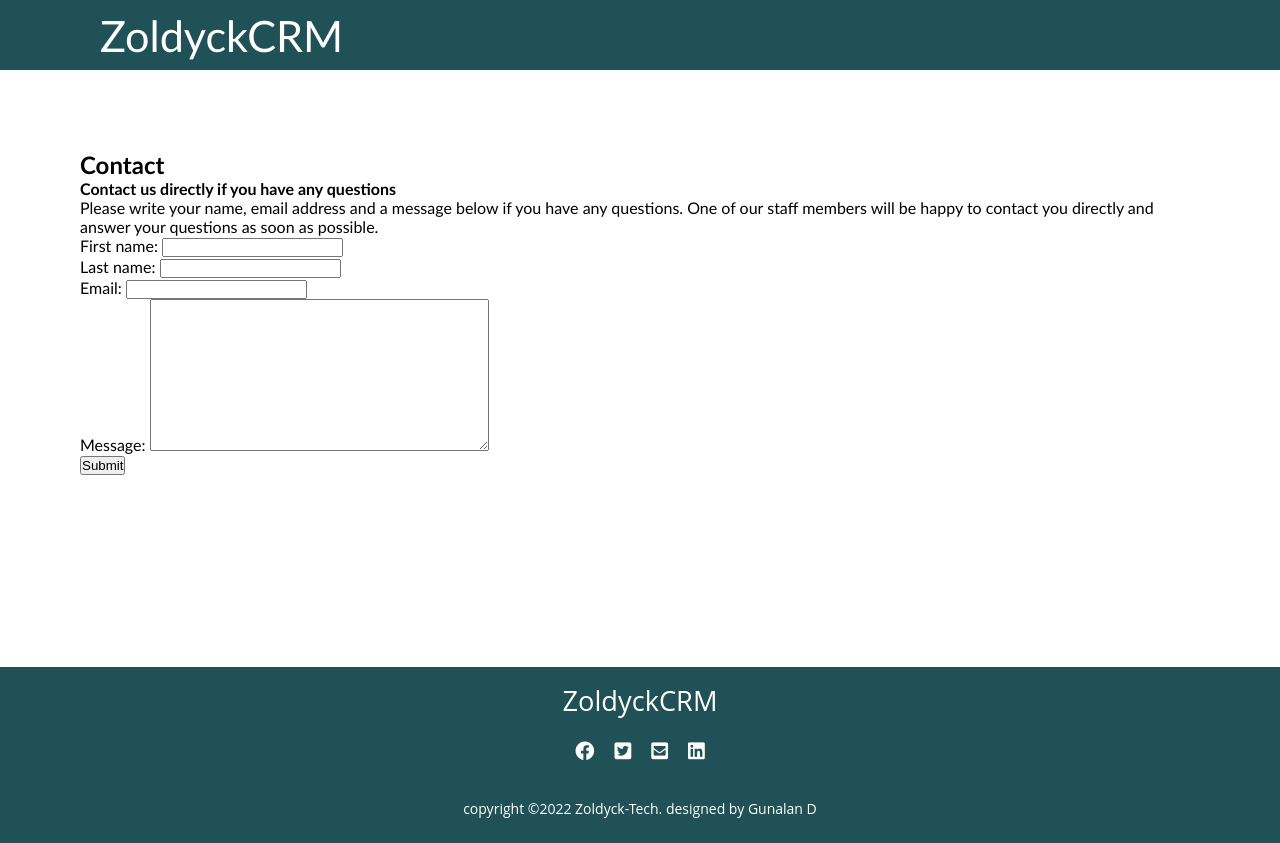
After one commit to GunalanD95/django-crm, a Django app: page /contact/ in a window 1280 px wide. The commit adds this page. Run offline with Django 4.2, Linux system fonts and the light colour scheme; some libraries are stand-ins or nearby versions.

Commit message:
added contact us form with send mail option

```diff
--- a/accounts/templates/accounts/layout.html
+++ b/accounts/templates/accounts/layout.html
@@ -22,6 +22,7 @@
               <li><a  href="{% url 'products' %}">PRODUCTS</a></li>
               <li><a  href="{% url 'customers' %}">CUSTOMERS</a></li>
               <li><a  href="{% url 'orders' %}">ORDERS</a></li>
+              <li><a  href="{% url 'contact' %}">CONTACT US</a></li>
               {% if request.user.is_authenticated %}
               <li><a  href="{% url 'logout' %}">LOGOUT</a></li>
               {% else %}
--- a/crm/urls.py
+++ b/crm/urls.py
@@ -31,7 +31,7 @@ from django.views.static import serve
 urlpatterns = [
     path('admin/', admin.site.urls),
     path('', include("accounts.urls")),
-    path('login/', include("users.urls")),
+    path('', include("users.urls")),
 
     re_path(r'^media/(?P<path>.*)$', serve,{'document_root':settings.MEDIA_ROOT}),
     re_path(r'^static/(?P<path>.*)$', serve,{'document_root': settings.STATIC_ROOT}),
--- a/users/forms.py
+++ b/users/forms.py
@@ -16,3 +16,9 @@ class NewUserForm(UserCreationForm):
         if commit:
             user.save()
         return user
+
+class ContactForm(forms.Form):
+    first_name = forms.CharField(max_length=100, required=True)
+    last_name = forms.CharField(max_length=100, required=True)
+    email = forms.EmailField(required=True)
+    message = forms.CharField(widget=forms.Textarea, required=True)
--- /dev/null
+++ b/users/templates/users/contact.html
@@ -0,0 +1,23 @@
+{% extends 'accounts/layout.html'%}
+
+
+{% block content %}
+
+
+<div style="margin:80px">
+    <h1>Contact</h1>
+    <h4>Contact us directly if you have any questions</h4>
+    <p>
+        Please write your name, email address and a message below if you have any questions.
+        One of our staff members will be happy to contact you directly and answer your questions as soon as possible.
+    </p>
+    <form method="POST" enctype='multipart/form-data'>
+    {% csrf_token %}
+        {{form.as_p}}
+        <button type="submit">Submit</button>
+    </form>
+</div>
+
+
+
+{% endblock %}
--- a/users/templates/users/login.html
+++ b/users/templates/users/login.html
@@ -31,11 +31,14 @@
               <li><a  href="{% url 'products' %}">PRODUCTS</a></li>
               <li><a  href="{% url 'customers' %}">CUSTOMERS</a></li>
               <li><a  href="{% url 'orders' %}">ORDERS</a></li>
+              <li><a  href="{% url 'contact' %}">CONTACT US</a></li>
               {% if request.user.is_authenticated %}
               <li><a  href="{% url 'logout' %}">LOGOUT</a></li>
               {% else %}
               <li><a  href="{% url 'login' %}">LOGIN</a></li>
               {% endif %}
+
+
           </ul>
         </nav>
     </div>
--- a/users/urls.py
+++ b/users/urls.py
@@ -4,6 +4,7 @@ from . import views
 
 
 urlpatterns = [
-    path('',views.index, name='login'),
+    path('login/',views.index, name='login'),
     path('logout/',views.logout_view, name='logout'),
+    path('contact/',views.contact, name='contact'),
 ]
--- a/users/views.py
+++ b/users/views.py
@@ -2,13 +2,18 @@ from django.shortcuts import  render, redirect
 from django.contrib.auth import login
 from django.contrib import messages
 from django.template import context
-from .forms import NewUserForm
-from django.contrib.auth.forms import AuthenticationForm #add this
-from django.contrib.auth import login, authenticate #add this
+from .forms import NewUserForm , ContactForm
+from django.contrib.auth.forms import AuthenticationForm
+from django.contrib.auth import login, authenticate
 from django.contrib.auth import logout
 from .decorators import unauthenticated_user
 from django.contrib.auth.models import Group
+from django.core.mail import send_mail, BadHeaderError
+from django.http import HttpResponse
 # Create your views here.
+
+from django.conf import settings
+
 
 @unauthenticated_user
 def index(request):
@@ -49,3 +54,24 @@ def index(request):
 def logout_view(request):
     logout(request)
     return redirect('login')
+
+def contact(request):
+    if request.method == 'POST':
+        form = ContactForm(request.POST)
+        if form.is_valid():
+            subject = "Website Inquiry"
+            body = {
+                'first_name': form.cleaned_data['first_name'],
+                'last_name': form.cleaned_data['last_name'],
+                'email': form.cleaned_data['email'],
+			    'message':form.cleaned_data['message'],
+            }
+            message = "\n".join(body.values())
+
+            try:
+                send_mail(subject,message,settings.EMAIL_HOST_USER,['guna19may2015@gmail.com'],fail_silently=False)
+            except BadHeaderError:
+                return HttpResponse('Invalid header found.')
+            return redirect('/')
+    form = ContactForm()
+    return render(request,'users/contact.html',{'form':form})
```
Also changed, not shown: crm/settings.py (+7 -0 lines), db.sqlite3.
